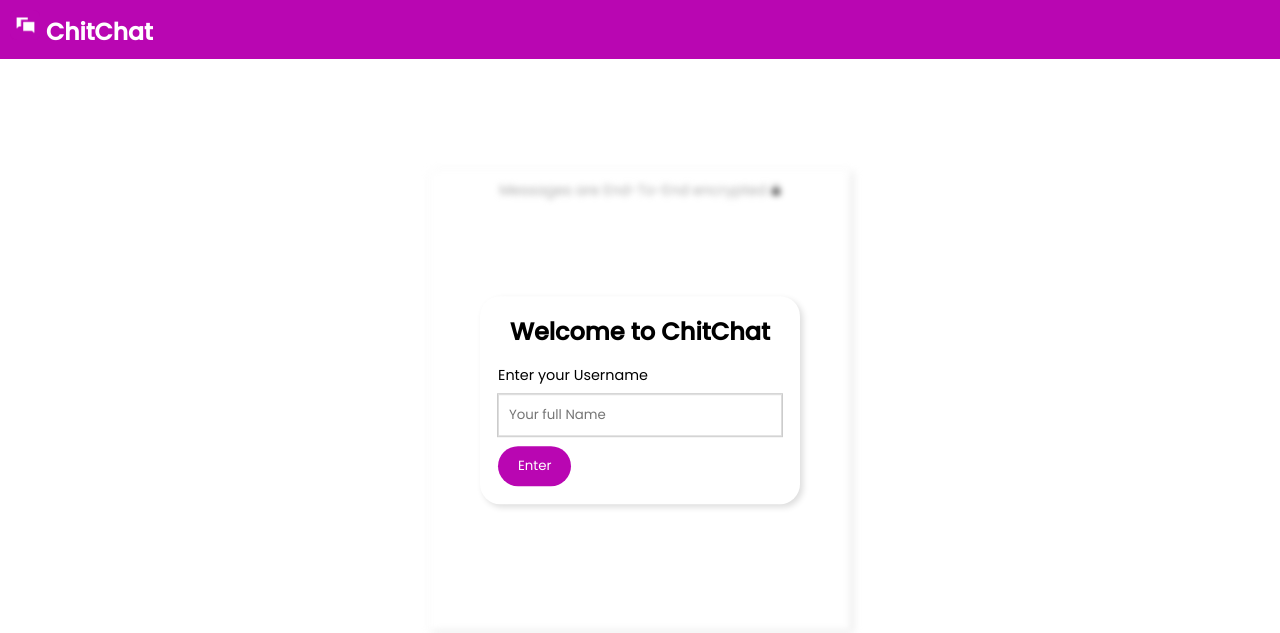
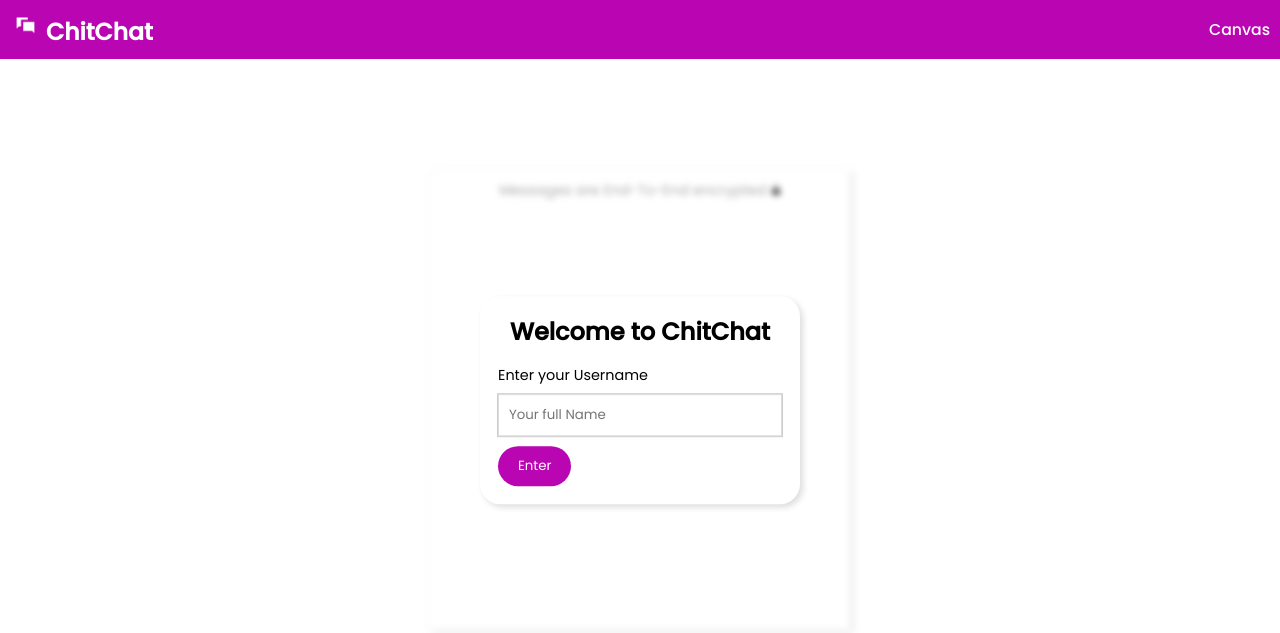
Before and after one commit to aadarshamavi/chat, a website: page index.html in a window 1280 px wide. Drawn offline with nearby package versions, Linux system fonts and the light colour scheme; no server answers.

Commit message:
Update index.html

```diff
--- a/index.html
+++ b/index.html
@@ -12,6 +12,7 @@
 <body>
     <nav>
         <h2> <img src="/images/favicon.png" alt="icon" width="30" height="30"> ChitChat</h2>
+        <a class="blacklink" target="_blank" href="https://canva-97fy.onrender.com">Canvas</a>
     </nav>
     <main>
 <p class="welcome-text">Messages are End-To-End encrypted <img src="/images/padlock.png"/> </p>
```
